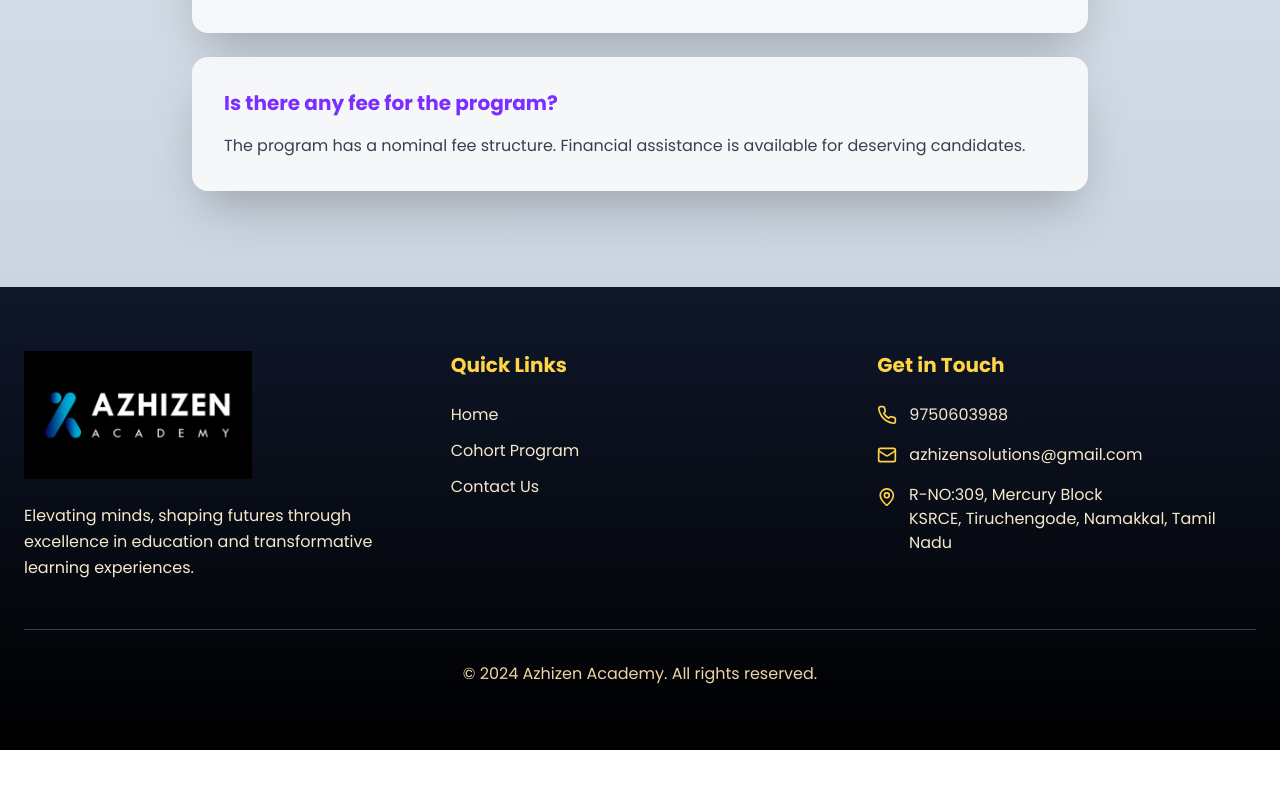
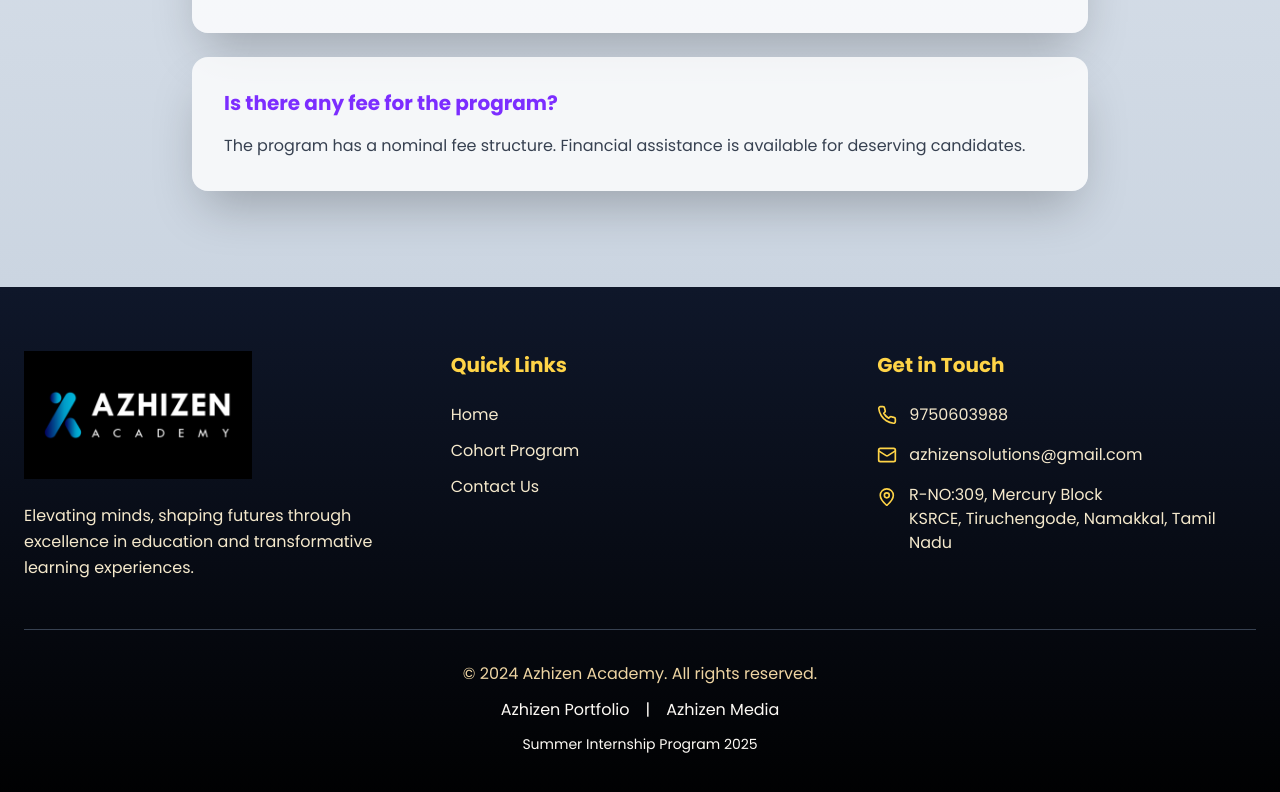
Before and after one commit to Akshayvigram/azhizen-academy-elegance-portal, a React (Vite) app: page /cohort-program in a window 1280 px wide. Shown: the part 5615-6407 px from the top of the page. Before the commit the page ends 6365 px from the top, so only its background shows below. Built offline with nearby package versions, Linux system fonts and the light colour scheme; a web font is replaced by a local one.

Commit message:
footer change

```diff
--- a/src/components/Footer.tsx
+++ b/src/components/Footer.tsx
@@ -56,8 +56,32 @@ const Footer = () => {
           <p className="text-cream-400">
             © 2024 Azhizen Academy. All rights reserved.
           </p>
+           <div className="mt-3 space-x-4">
+      <a
+  href="https://azhizen.com" // or your actual portfolio URL
+  className="text-azhizen-lightPurple hover:underline"
+  target="_blank"
+  rel="noopener noreferrer"
+>
+  Azhizen Portfolio
+</a>
+
+
+      <span className="text-azhizen-neutralGray">|</span>
+      <a
+        href="https://media.azhizen.com"
+        className="text-azhizen-lightPurple hover:underline"
+        target="_blank"
+        rel="noopener noreferrer"
+      >
+        Azhizen Media
+      </a>
+    </div>
+    <p className="text-sm text-azhizen-neutralGray mt-3">
+      Summer Internship Program 2025
+    </p>
+  </div>
         </div>
-      </div>
     </footer>
   );
 };
```
